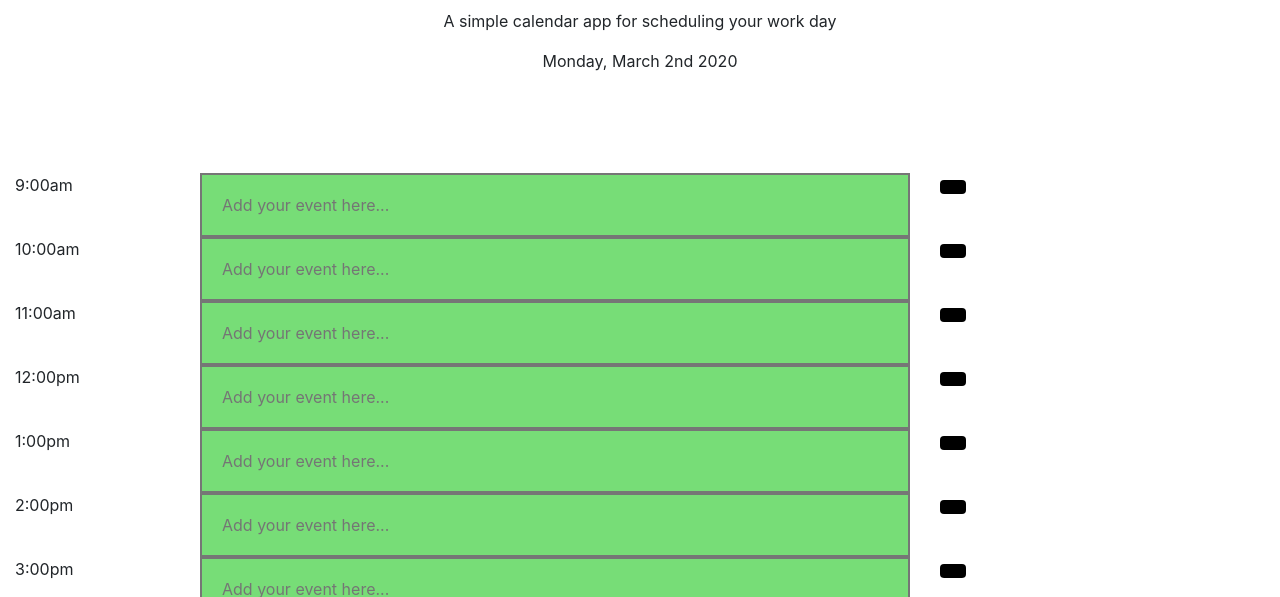
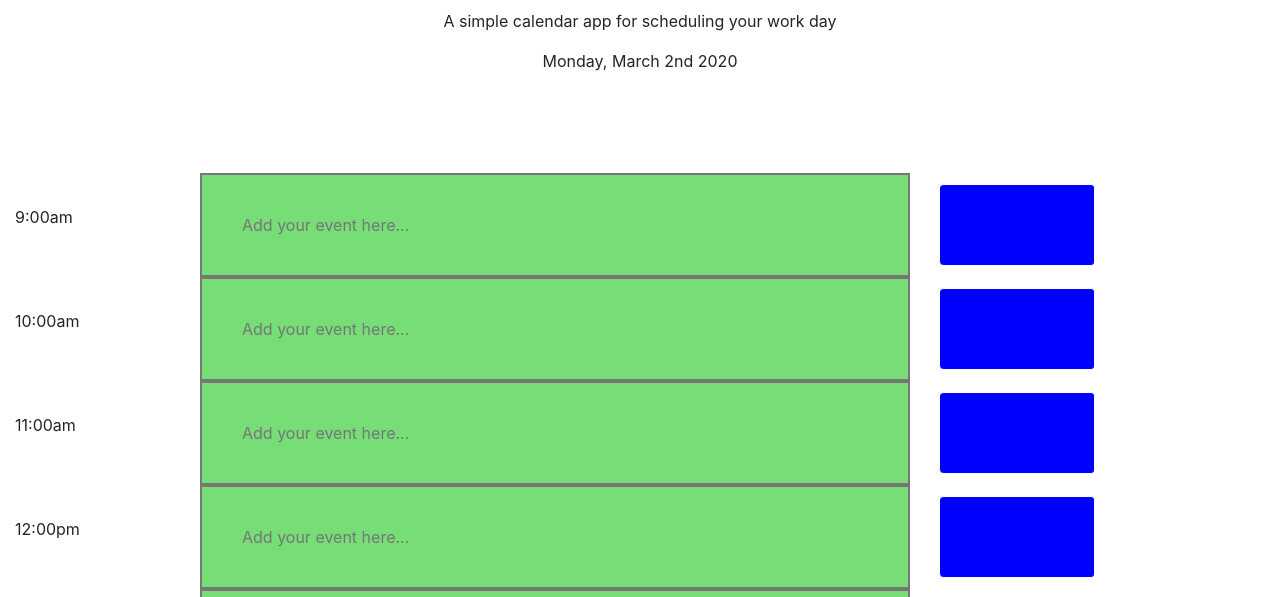
Before and after one commit to dghazi12/davidaghazi05.github.io, a plain HTML site: page index.html in a window 1280 px wide. Shown: the part 186-783 px from the top of the page. Drawn offline with nearby package versions, Linux system fonts and the light colour scheme.

Commit message:
added some styling

```diff
--- a/style.css
+++ b/style.css
@@ -1,3 +1,7 @@
+.container{
+    align-items: center;
+}
+
 h1 {
     font-size: 75px;
     font-family: cursive;
@@ -30,9 +34,15 @@ h1 {
     height: 100%;
     width:100%;
     border-style: solid;
-    padding: 20px;
+    padding: 40px;
   }
 
   .btn{
-      background-color: black;
+      background-color: blue;
+      padding: 40px;
+      height: 100%;
+      width:100%;
+      border-style: solid;
+      border-color: white;
+      border-left: black;
   }
```
